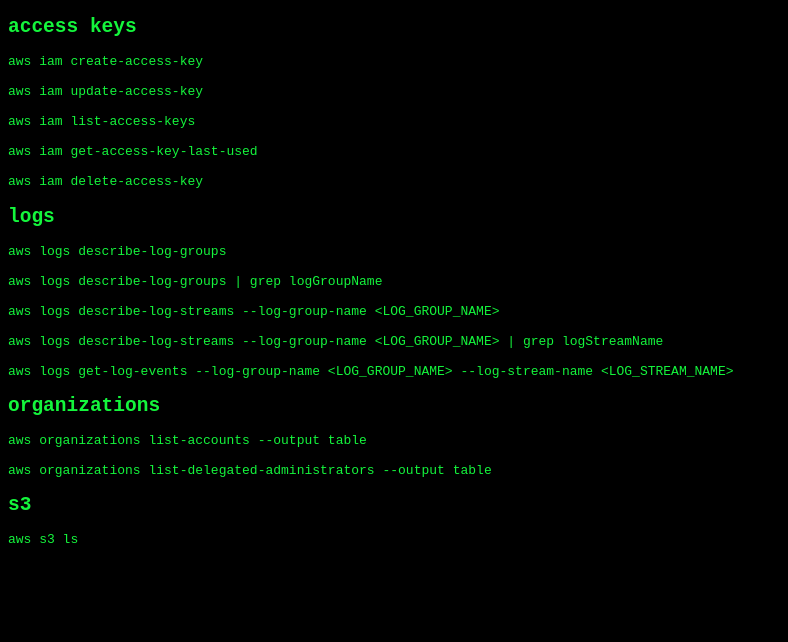
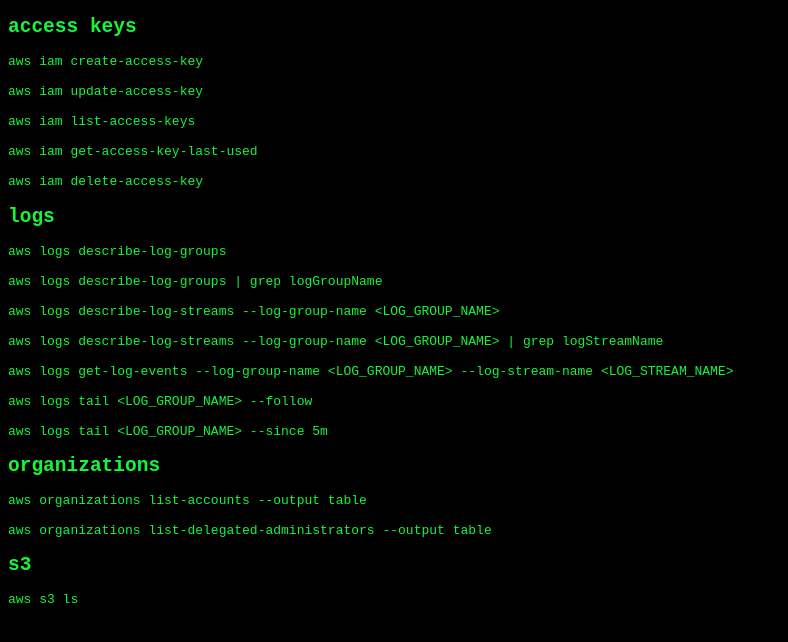
Before and after one commit to davejagoda/davejagoda.github.io, a Jekyll site: the page built from useful/useful_aws_commands.md, in a window 1280 px wide. Shown: the top 642 px of the page, without its empty margins (0-788 px from the left). Built offline with Jekyll 4.4.1, drawn with Linux system fonts in a browser that asks for light colours.

Commit message:
Add aws log tail to useful_aws_commands.md

````diff
--- a/useful/useful_aws_commands.md
+++ b/useful/useful_aws_commands.md
@@ -29,6 +29,10 @@
 aws logs describe-log-streams --log-group-name <LOG_GROUP_NAME> | grep logStreamName
 
 aws logs get-log-events --log-group-name <LOG_GROUP_NAME> --log-stream-name <LOG_STREAM_NAME>
+
+aws logs tail <LOG_GROUP_NAME> --follow
+
+aws logs tail <LOG_GROUP_NAME> --since 5m
 ```
 
 organizations
````
